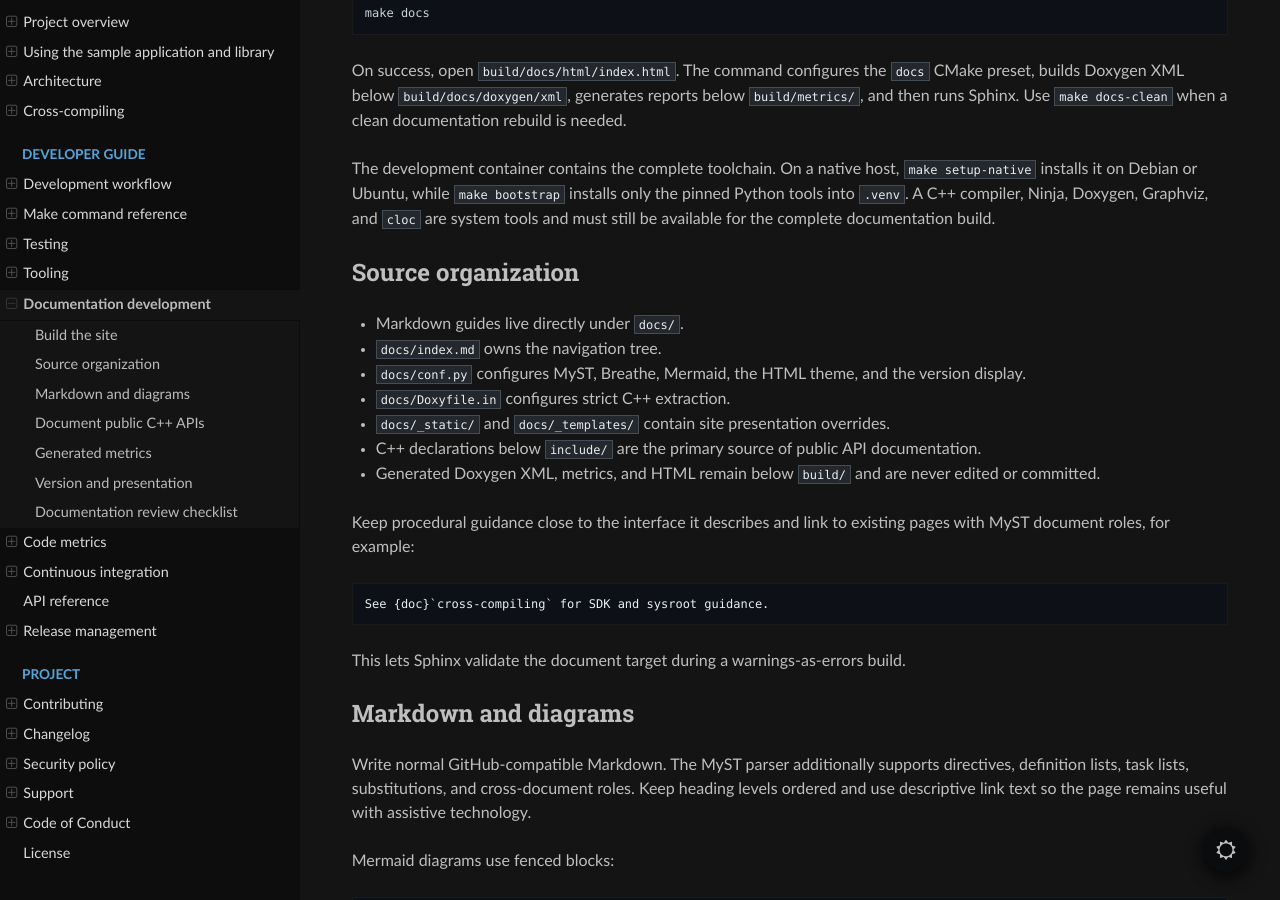
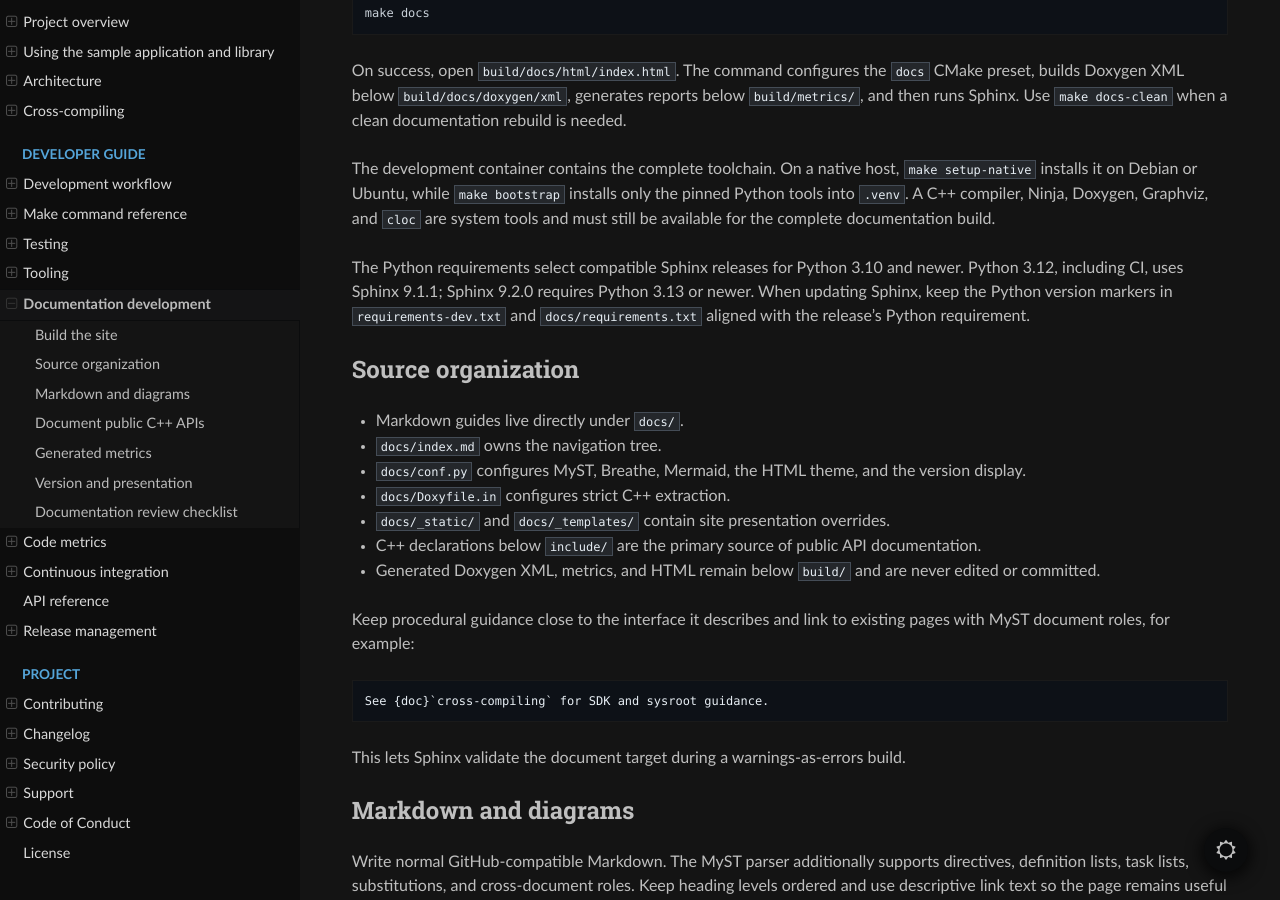
Before and after one commit to ascillato/full-template-for-cpp-project-repository, a Sphinx documentation site: the page built from docs/documentation.md, in a window 1280 px wide and 900 px high, scrolled down 344 px. Built offline with Sphinx 7.4.7 and the Read the Docs theme 3.1.0, drawn with Linux system fonts in a browser that asks for light colours.

Commit message:
Fix requirements

```diff
--- a/docs/documentation.md
+++ b/docs/documentation.md
@@ -20,6 +20,11 @@ The development container contains the complete toolchain. On a native host, `ma
 installs it on Debian or Ubuntu, while `make bootstrap` installs only the pinned Python tools into
 `.venv`. A C++ compiler, Ninja, Doxygen, Graphviz, and `cloc` are system tools and must still be
 available for the complete documentation build.
+
+The Python requirements select compatible Sphinx releases for Python 3.10 and newer. Python 3.12,
+including CI, uses Sphinx 9.1.1; Sphinx 9.2.0 requires Python 3.13 or newer. When updating Sphinx,
+keep the Python version markers in `requirements-dev.txt` and `docs/requirements.txt` aligned with
+the release's Python requirement.
 
 ## Source organization
 
--- a/docs/requirements.txt
+++ b/docs/requirements.txt
@@ -1,7 +1,9 @@
 # Documentation dependencies. Dependabot keeps these lower bounds current.
+# Sphinx 9.2 requires Python 3.13; keep Python markers aligned in both files.
 Sphinx>=8.1.3 ; python_version < "3.11"
 Sphinx>=8.2.3 ; python_version >= "3.11" and python_version < "3.12"
-Sphinx>=9.2.0 ; python_version >= "3.12"
+Sphinx>=9.1.1 ; python_version >= "3.12" and python_version < "3.13"
+Sphinx>=9.2.0 ; python_version >= "3.13"
 breathe>=5.1.0
 lizard>=1.24.2
 myst-parser>=4.0.1 ; python_version < "3.11"
--- a/requirements-dev.txt
+++ b/requirements-dev.txt
@@ -11,9 +11,11 @@ clang-format==23.1.3
 # Documentation dependencies are repeated here so `make bootstrap` and the
 # development container provide a complete environment. The documentation's
 # own requirements file remains the source used by documentation-only jobs.
+# Sphinx 9.2 requires Python 3.13; keep Python markers aligned in both files.
 Sphinx==8.1.3 ; python_version < "3.11"
 Sphinx==8.2.3 ; python_version >= "3.11" and python_version < "3.12"
-Sphinx==9.2.0 ; python_version >= "3.12"
+Sphinx==9.1.1 ; python_version >= "3.12" and python_version < "3.13"
+Sphinx==9.2.0 ; python_version >= "3.13"
 breathe==5.1.0
 myst-parser==4.0.1 ; python_version < "3.11"
 myst-parser==5.1.0 ; python_version >= "3.11"
```
Also changed, not shown: CHANGELOG.md (+2 -0 lines).
